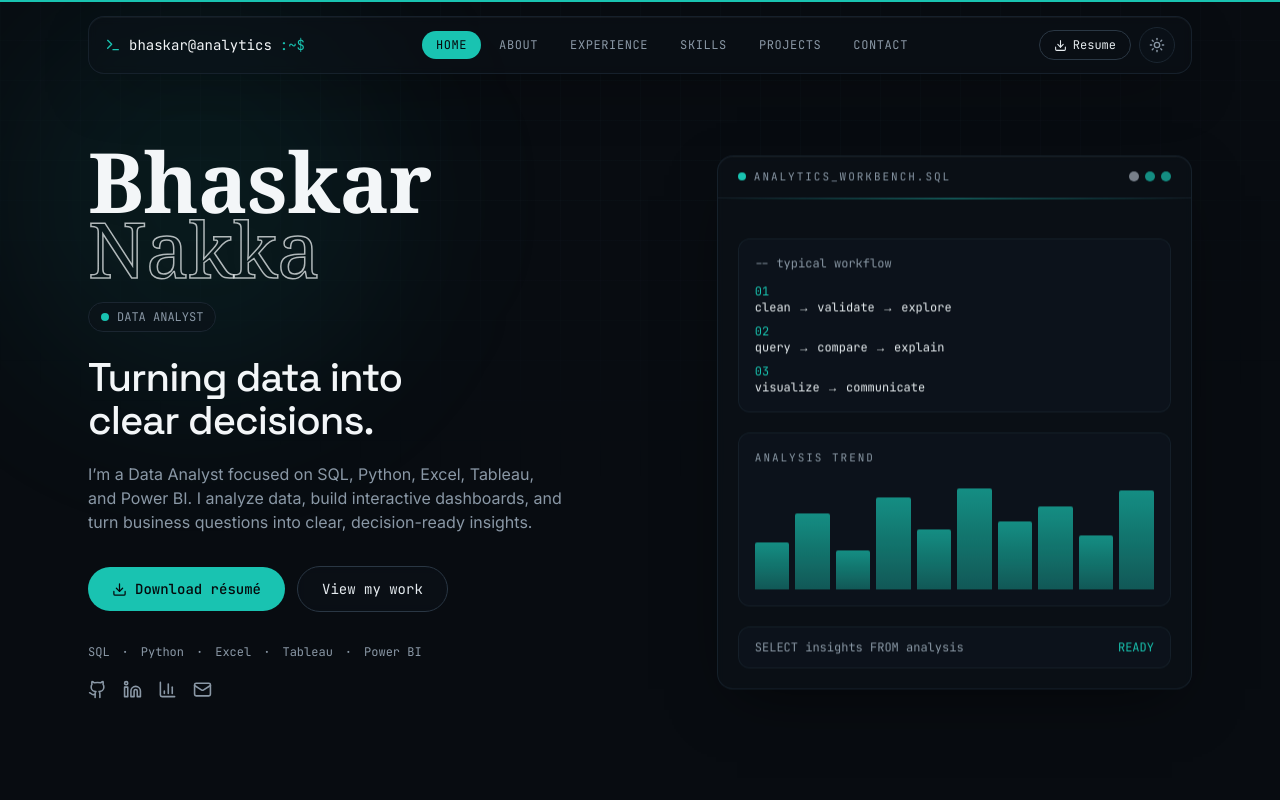
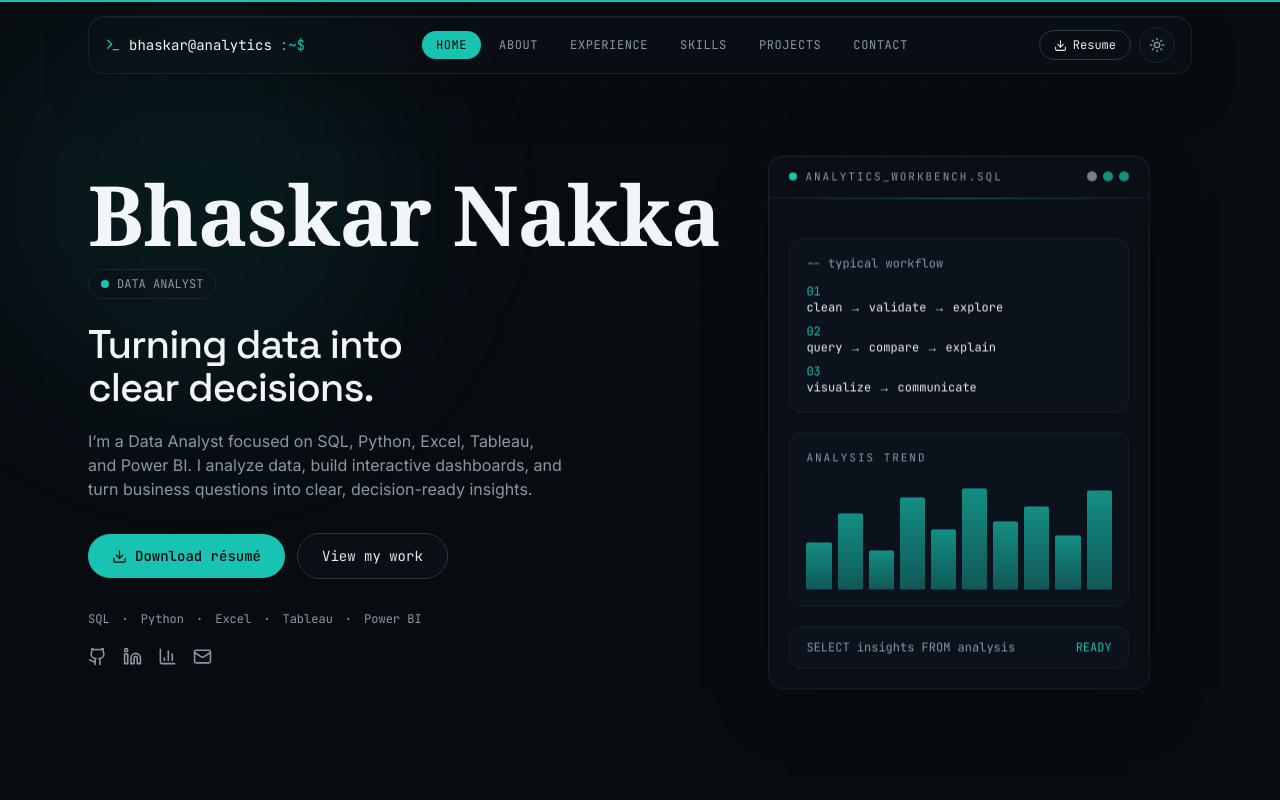
Before and after one commit to bhaskar-nb/portfolio, a Next.js app: page / in a window 1280 px wide. Shown: the top 800 px of the page. Built offline with nearby package versions, Linux system fonts and the light colour scheme.

Commit message:
Make portfolio name larger and keep it on one line

```diff
--- a/components/Hero.tsx
+++ b/components/Hero.tsx
@@ -6,8 +6,6 @@ import { profile } from "@/lib/data";
 import MagneticButton from "@/components/MagneticButton";
 
 const bars = [42, 68, 35, 82, 54, 90, 61, 74, 48, 88];
-const [firstName, ...remainingName] = profile.name.split(" ");
-const lastName = remainingName.join(" ");
 
 export default function Hero() {
   return (
@@ -15,8 +13,7 @@ export default function Hero() {
       <div className="mx-auto grid w-full max-w-6xl grid-cols-1 items-center gap-12 px-4 sm:px-6 lg:grid-cols-[1.1fr_0.9fr]">
         <div>
           <motion.div initial={{ opacity: 0, y: 18 }} animate={{ opacity: 1, y: 0 }} transition={{ duration: 0.7 }} className="mb-6 select-none font-serif leading-[0.76] tracking-[-0.04em]" aria-label={profile.name}>
-            <div className="font-[var(--font-bodoni-moda)] text-[3rem] font-bold text-ink-100 sm:text-[4.25rem] lg:text-[5.2rem]">{firstName}</div>
-            {lastName && <div className="name-outline mt-2 font-[var(--font-bodoni-moda)] text-[2.7rem] font-normal sm:text-[3.8rem] lg:text-[4.8rem]">{lastName}</div>}
+            <div className="whitespace-nowrap font-[var(--font-bodoni-moda)] text-[3rem] font-bold text-ink-100 sm:text-[4.25rem] lg:text-[5.2rem]">{profile.name}</div>
           </motion.div>
           <motion.div initial={{ opacity: 0, y: 12 }} animate={{ opacity: 1, y: 0 }} transition={{ duration: 0.5 }} className="mb-6 inline-flex items-center gap-2 rounded-full border border-base-500 bg-base-700/60 px-3 py-1.5 font-mono text-xs text-ink-400"><span className="dot-live" /> DATA ANALYST</motion.div>
           <motion.h1 initial={{ opacity: 0, y: 16 }} animate={{ opacity: 1, y: 0 }} transition={{ duration: 0.6 }} className="text-balance text-[1.8rem] font-medium leading-[1.08] text-ink-100 sm:text-[2.15rem] lg:text-[2.5rem]">Turning data into<br />clear decisions.</motion.h1>
```
